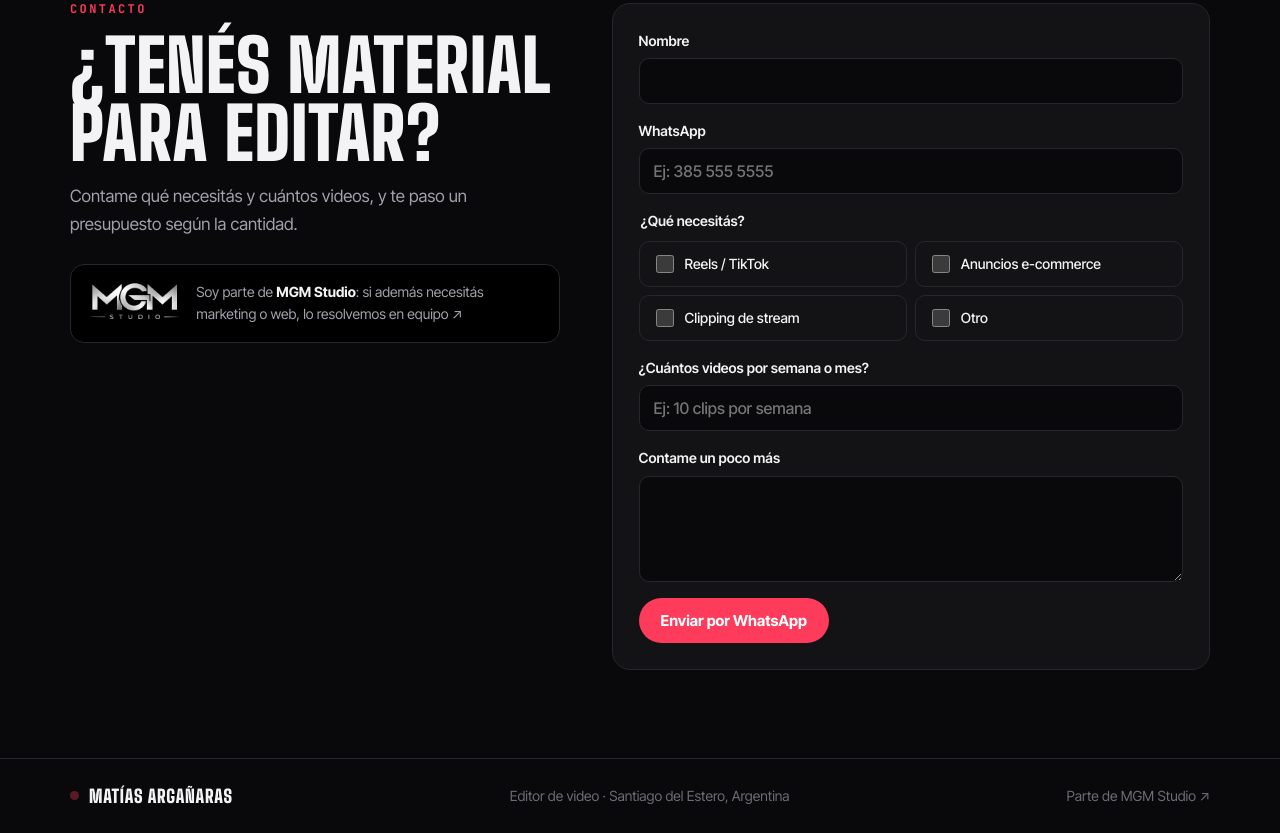
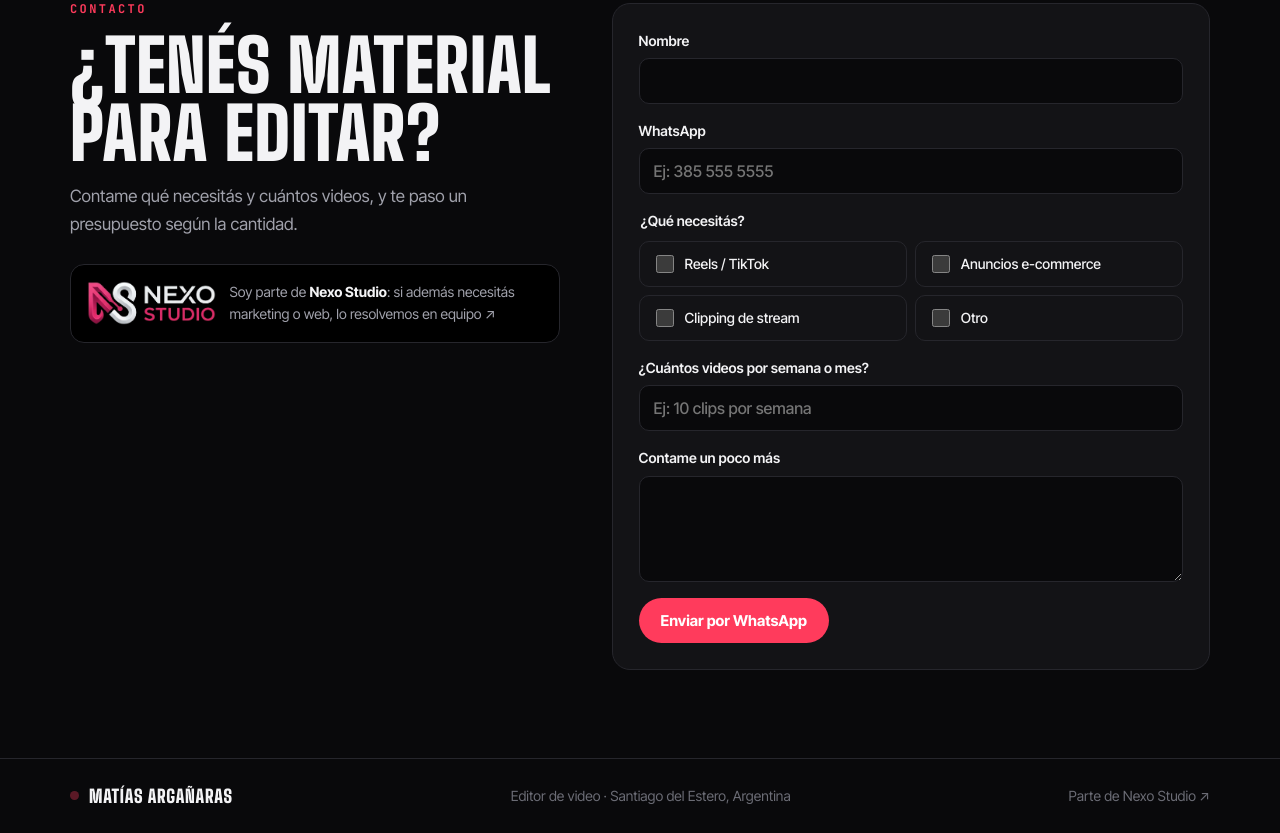
Before and after one commit to geroo03/portafolio-matiArga, a plain HTML site: page index.html in a window 1280 px wide. Shown: the part 4540-5373 px from the top of the page. Drawn offline with Linux system fonts and the light colour scheme.

Commit message:
Nexo Studio: nombre y logo nuevos
Co-Authored-By: Claude Opus 5.5 <noreply@anthropic.com>

```diff
--- a/assets/main.js
+++ b/assets/main.js
@@ -35,7 +35,7 @@ chips.forEach(chip => chip.addEventListener('click', () => {
 })();
 
 // Formulario: arma el mensaje y abre WhatsApp.
-// Por ahora va al WhatsApp de MGM Studio (Martín ordena las consultas). Cambiar WA_NUM cuando Matías pase su número.
+// Por ahora va al WhatsApp de Nexo Studio (Martín ordena las consultas). Cambiar WA_NUM cuando Matías pase su número.
 const WA_NUM = '5493855861068';
 const WA_INTRO = 'Hola, vi el portfolio de Matías Argañaras. Consulta para Matías:';
 document.querySelectorAll('form[data-wa-form]').forEach(form => form.addEventListener('submit', e => {
--- a/index.html
+++ b/index.html
@@ -165,8 +165,8 @@
         <p>Contame qué necesitás y cuántos videos, y te paso un presupuesto según la cantidad.</p>
         <!-- WhatsApp o Instagram de Matías: agregar acá cuando los confirme -->
         <a class="mgm" href="https://mgm-studio.netlify.app" target="_blank" rel="noopener">
-          <img src="assets/logo-mgm-wide.png" alt="MGM Studio" width="520" height="240">
-          <span>Soy parte de <b>MGM Studio</b>: si además necesitás marketing o web, lo resolvemos en equipo ↗</span>
+          <img src="assets/logo-nexo-wide.png" alt="Nexo Studio" width="663" height="227">
+          <span>Soy parte de <b>Nexo Studio</b>: si además necesitás marketing o web, lo resolvemos en equipo ↗</span>
         </a>
       </div>
       <form class="form" name="contacto-matias" data-wa-form>
@@ -193,7 +193,7 @@
   <div class="in foot-in">
     <span class="brand"><span class="rec" aria-hidden="true"></span>MATÍAS ARGAÑARAS</span>
     <span>Editor de video · Santiago del Estero, Argentina</span>
-    <a href="https://mgm-studio.netlify.app" target="_blank" rel="noopener">Parte de MGM Studio ↗</a>
+    <a href="https://mgm-studio.netlify.app" target="_blank" rel="noopener">Parte de Nexo Studio ↗</a>
   </div>
 </footer>
 
```
Also changed, not shown: assets/logo-mgm-wide.png (deleted), assets/logo-nexo-wide.png (added).
